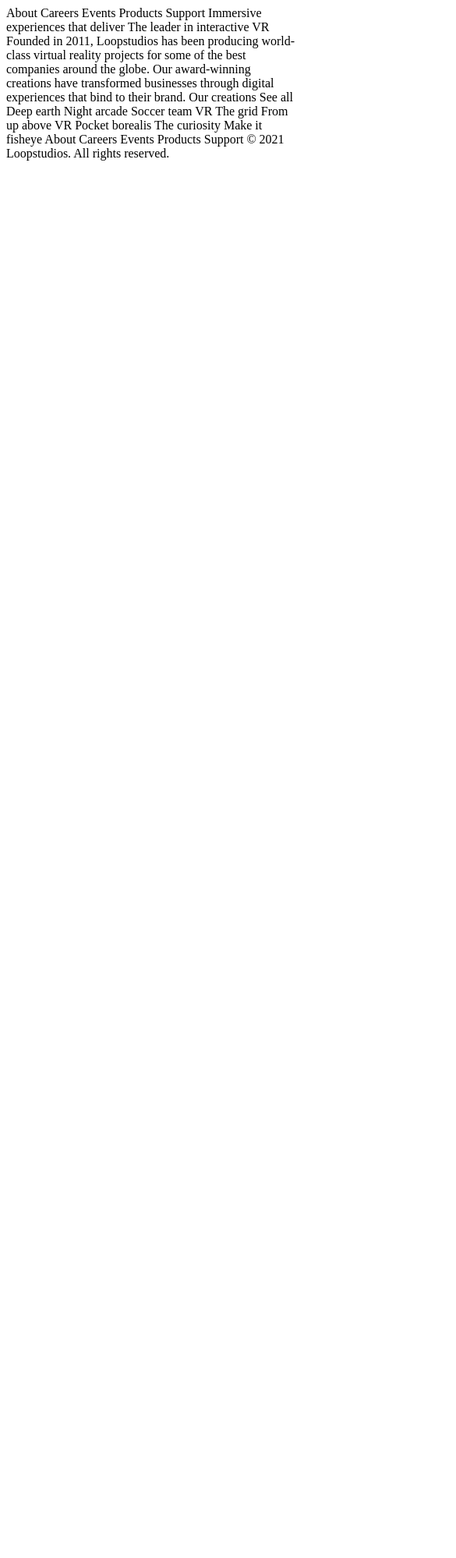
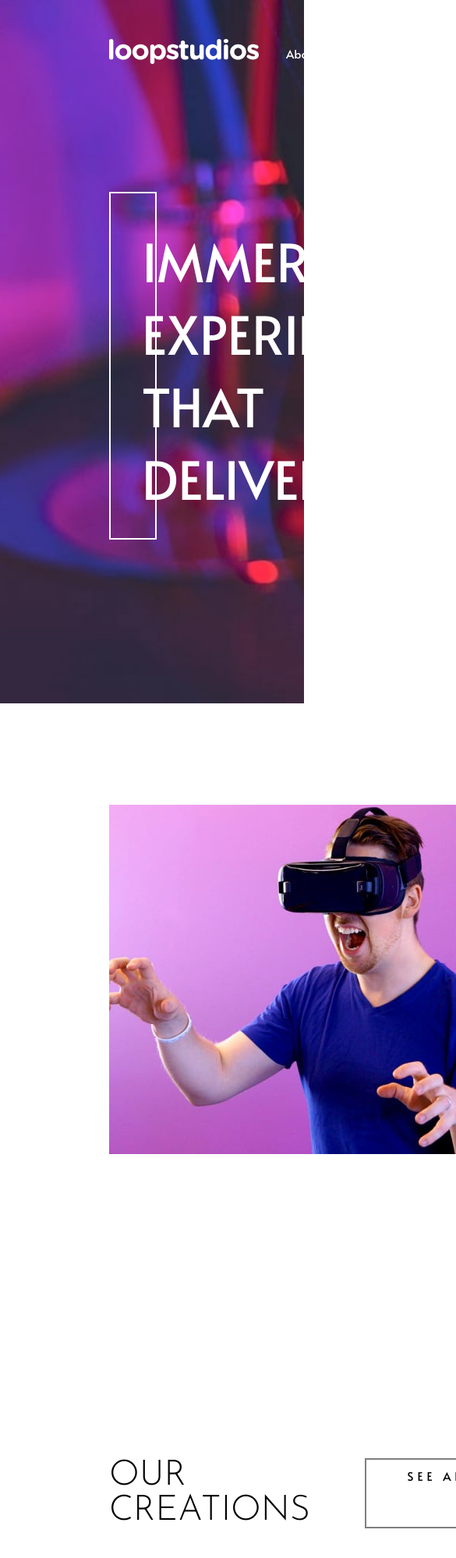
Before and after one commit to AxelV27/Loopstudios, a plain HTML site: page index.html in a window 390 px wide. Shown: the top 1998 px of the page at 78% size, 585 px wide, since content can reach past the window. Before the commit the page ends 844 px from the top, so only its background shows below. Drawn offline with Linux system fonts and the light colour scheme.

Commit message:
header + intro

```diff
--- a/index.html
+++ b/index.html
@@ -2,38 +2,55 @@
 <html lang="en">
 <head>
   <meta charset="UTF-8">
-  <meta name="viewport" content="width=device-width, initial-scale=1.0"> <!-- displays site properly based on user's device -->
+  <meta name="viewport" content="width=device-width, initial-scale=1.0">
 
   <link rel="icon" type="image/png" sizes="32x32" href="./images/favicon-32x32.png">
   <link rel="preconnect" href="https://fonts.googleapis.com">
   <link rel="preconnect" href="https://fonts.gstatic.com" crossorigin>
   <link href="https://fonts.googleapis.com/css2?family=Alata&family=Josefin+Sans:ital,wght@0,300;1,300&display=swap" rel="stylesheet">
+  <link rel="stylesheet" href="./style.css">
+  <script src="https://kit.fontawesome.com/07f80e54ae.js" crossorigin="anonymous"></script>
 
   <title>Frontend Mentor | Loopstudios landing page</title>
 
 </head>
 <body>
   <header>
-
+    <nav>
+    <a href="#" class="logo"><img src="./images/logo.svg" alt="logo"></a>
+    <i class="fa-solid fa-bars menu-toggle" ></i>
+    <ul>
+      <li><a href="#">About</a></li>
+      <li><a href="#">Careers</a></li>
+      <li><a href="#">Events</a></li>
+      <li><a href="#">Products</a></li>
+      <li><a href="#">Support</a></li>
+    </ul>
+    </nav>
+    <div class="top-title">
+      <span>Immersive experiences that deliver</span>
+    </div>
   </header>
-  About
-  Careers
-  Events
-  Products
-  Support
-
-  Immersive experiences that deliver
-
-  The leader in interactive VR
-
-  Founded in 2011, Loopstudios has been producing world-class virtual reality
-  projects for some of the best companies around the globe. Our award-winning
-  creations have transformed businesses through digital experiences that bind
-  to their brand.
-
-  Our creations
-
-  See all
+  <main>
+    <section class="intro">
+      <picture>
+        <source media="(min-width:1380px)" srcset="./images/desktop/image-interactive.jpg">
+        <source srcset="./images/mobile/image-interactive.jpg">
+        <img src="./images/mobile/image-interactive.jpg" alt="photo intro vr">
+      </picture>
+      <div class="intro_text">
+        <h2>The leader in interactive VR</h2>
+        <p>Founded in 2011, Loopstudios has been producing world-class virtual reality
+          projects for some of the best companies around the globe. Our award-winning
+          creations have transformed businesses through digital experiences that bind
+          to their brand.</p>
+      </div>
+    </section>
+    <section class="gallery">
+      <h2 class="gallery_title">Our creations</h2>
+      <a href="#gallery-grid" class="gallery_btn">See all</a>
+    </section>
+  </main>
 
   Deep earth
   Night arcade
--- /dev/null
+++ b/style.css
@@ -0,0 +1,177 @@
+*{
+    margin: 0;
+    padding: 0;
+    box-sizing: border-box;
+    font-family: "Alata", sans-serif;
+}
+
+body {
+    width: 100%;
+    margin: 0 auto;
+    font-family: "Alata", sans-serif;
+    font-size: 15px;
+    background-color: #fff;
+  }
+
+:root{
+    --white: hsl(0, 0%, 100%);
+  --black: hsl(0, 0%, 0%);
+  --dark-gray: hsl(0, 0%, 55%);
+  --very-dark-gray: hsl(0, 0%, 41%);
+}
+/*
+header{
+    background-image: url(./images/mobile/image-hero.jpg);
+    background-repeat: no-repeat;
+    background-size: cover;
+    background-position: center;
+    width: 100%;
+}
+
+header nav{
+    padding: 30px 100px;
+    display: flex;
+    justify-content: space-between;
+    align-items: center;
+    color: var(--white);
+}
+header ul {
+    display: flex;
+    justify-content: center;
+    align-items: center;
+}
+
+header ul li {
+    list-style: none;
+    margin-left: 20px;
+}
+
+header ul li a {
+    text-decoration: none;
+    padding: 6px 15px;
+    color: var(--white);
+}
+
+.header-img{
+    width: 100%;
+    display: block;
+}
+
+
+header .menu-toggle {
+    display: none;
+    cursor: pointer;
+    font-size: 2rem;
+    color: white;
+}*/
+header{
+    background-image: url(images/desktop/image-hero.jpg);
+    background-repeat: no-repeat;
+    background-size: cover;
+    min-height: 100vh;
+    padding: 50px 140px
+}
+
+header nav{
+    display: flex;
+    justify-content: space-between;
+    align-items: center;
+    color: var(--white);
+}
+
+header ul {
+    display: flex;
+    justify-content: center;
+    align-items: center;
+}
+
+header ul li {
+    list-style: none;
+    margin-left: 20px;
+}
+
+header ul li a {
+    text-decoration: none;
+    padding: 6px 15px;
+    color: var(--white);
+}
+
+
+header .menu-toggle {
+    display: none;
+    cursor: pointer;
+    font-size: 2rem;
+    color: white;
+}
+
+.top-title{
+    font-family: "Josefin Sans", sans-serif;
+    color: var(--white);
+    font-weight: 300;
+    font-size: 4.5em;
+    width: 55%;
+    text-transform: uppercase;
+    margin: 160px 0;
+    border: 2px solid var(--white);
+    padding: 40px 10px 30px 40px;
+}
+
+/*section intro*/
+
+.intro{
+    display: flex;
+    margin: 130px 0px 170px 140px;
+}
+
+.intro_text{
+    background-color: var(--white);
+    padding: 100px 0px 10px 90px;
+    margin-top: 165px;
+    position: relative;
+    right: 150px;
+}
+
+.intro_text h2{
+    font-family: "Josefin Sans", sans-serif;
+    font-size: 3em;
+    font-weight: 300;
+    color: var(--black);
+    text-transform: uppercase;
+    line-height: 1.05;
+    margin-bottom: 25px;
+}
+
+.intro_text p{
+    color: var(--veryDarkGray);
+    line-height: 1.7;
+}
+
+/* section gallerie*/
+
+.gallery{
+    margin: 0px 140px 150px 140px;
+    display: grid;
+    grid-template-columns: 1fr 180px;
+    gap: 70px;
+}
+
+.gallery_title{
+    font-family: "Josefin Sans", sans-serif;
+    font-size: 3em;
+    font-weight: 300;
+    color: var(--black);
+    text-transform: uppercase;
+}
+
+.gallery_btn{
+    color: var(--black);
+    text-transform: uppercase;
+    text-decoration: none;
+    letter-spacing: 5px;
+    border: 2px solid hsla(0, 0%, 0%, 0.5);
+    padding: 10px 40px;
+    position: relative;
+    transition: 0.8s;
+    overflow: hidden;
+    text-align: right;
+}
```
